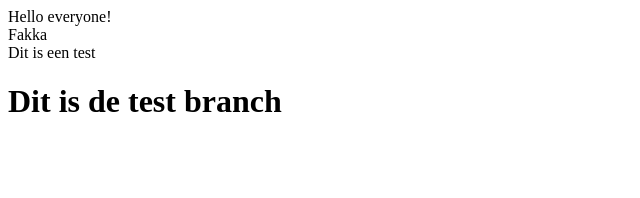
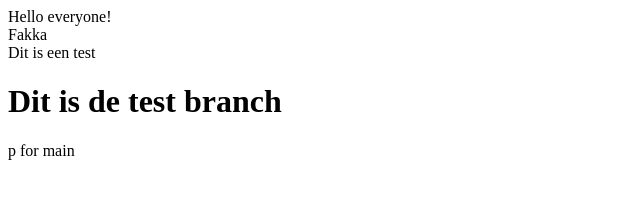
Before and after one commit to Randy20020603/New-Demo, a plain HTML site: page index.html in a window 1280 px wide. Shown: the full height of the page, 0-640 px from the left. Drawn offline with Linux system fonts and the light colour scheme.

Commit message:
add <p> in main

```diff
--- a/index.html
+++ b/index.html
@@ -2,3 +2,4 @@
 <div>Fakka</div>
 <div>Dit is een test</div>
 <h1>Dit is de test branch</h1>
+<p>p for main</p>
```
